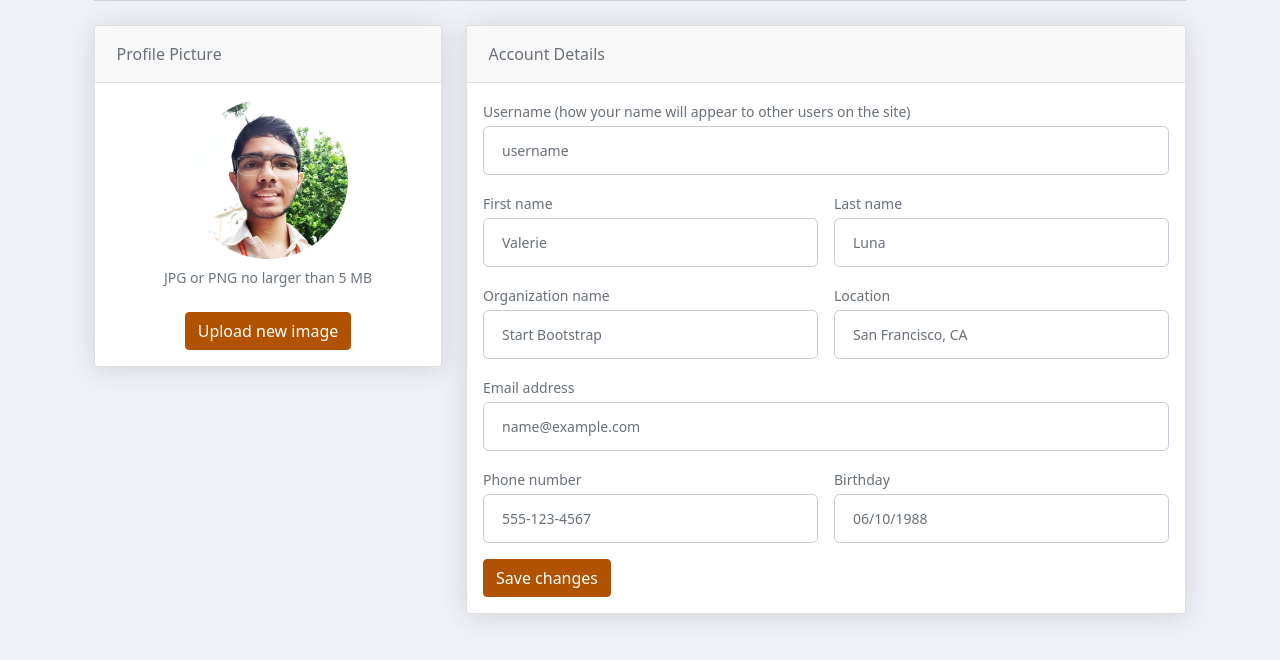
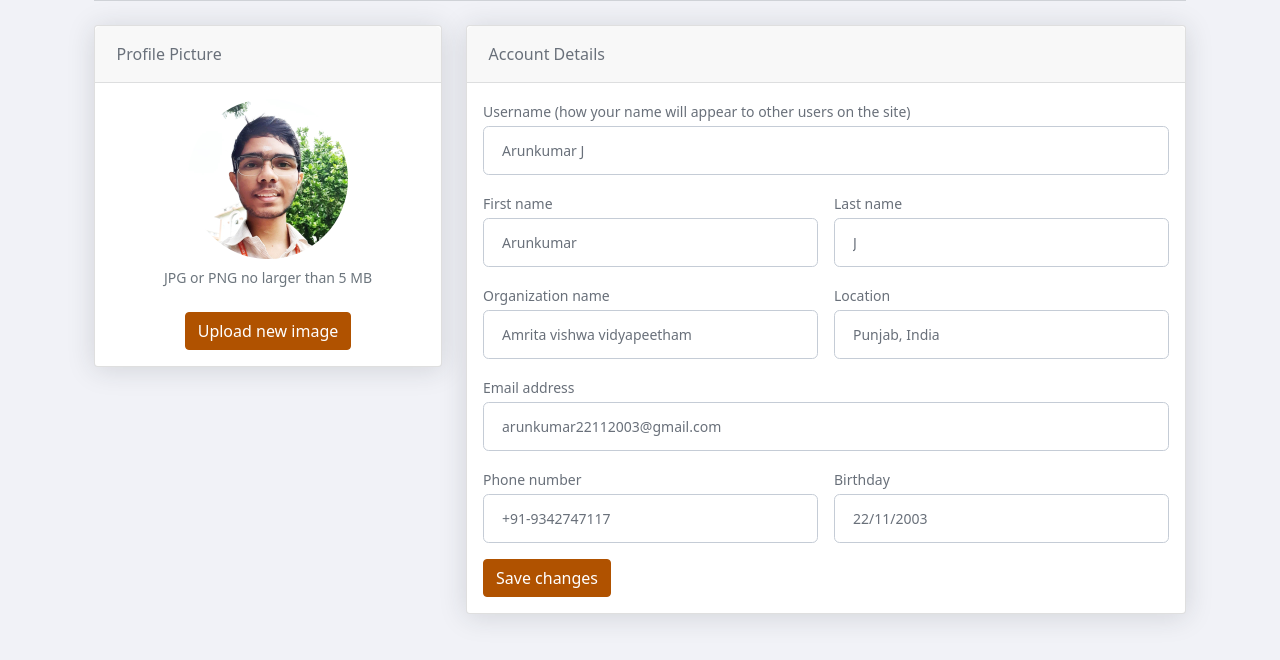
Before and after one commit to Nethra124/PGRKAM-Enhancement, a Django app: page /edit_profile.html in a window 1280 px wide. Shown: the part 66-726 px from the top of the page. Run offline with Django 4.2, Linux system fonts and the light colour scheme; some libraries are stand-ins or nearby versions.

Commit message:
edit profile page

```diff
--- a/templates/edit_profile.html
+++ b/templates/edit_profile.html
@@ -117,19 +117,19 @@ primary.dropdown-toggle {
 
 <div class="mb-3">
 <label class="small mb-1" for="inputUsername">Username (how your name will appear to other users on the site)</label>
-<input class="form-control" id="inputUsername" type="text" placeholder="Enter your username" value="username">
+<input class="form-control" id="inputUsername" type="text" placeholder="Enter your username" value="Arunkumar J">
 </div>
 
 <div class="row gx-3 mb-3">
 
 <div class="col-md-6">
 <label class="small mb-1" for="inputFirstName">First name</label>
-<input class="form-control" id="inputFirstName" type="text" placeholder="Enter your first name" value="Valerie">
+<input class="form-control" id="inputFirstName" type="text" placeholder="Enter your first name" value="Arunkumar">
 </div>
 
 <div class="col-md-6">
 <label class="small mb-1" for="inputLastName">Last name</label>
-<input class="form-control" id="inputLastName" type="text" placeholder="Enter your last name" value="Luna">
+<input class="form-control" id="inputLastName" type="text" placeholder="Enter your last name" value="J">
 </div>
 </div>
 
@@ -137,30 +137,30 @@ primary.dropdown-toggle {
 
 <div class="col-md-6">
 <label class="small mb-1" for="inputOrgName">Organization name</label>
-<input class="form-control" id="inputOrgName" type="text" placeholder="Enter your organization name" value="Start Bootstrap">
+<input class="form-control" id="inputOrgName" type="text" placeholder="Enter your organization name" value="Amrita vishwa vidyapeetham">
 </div>
 
 <div class="col-md-6">
 <label class="small mb-1" for="inputLocation">Location</label>
-<input class="form-control" id="inputLocation" type="text" placeholder="Enter your location" value="San Francisco, CA">
+<input class="form-control" id="inputLocation" type="text" placeholder="Enter your location" value="Punjab, India">
 </div>
 </div>
 
 <div class="mb-3">
 <label class="small mb-1" for="inputEmailAddress">Email address</label>
-<input class="form-control" id="inputEmailAddress" type="email" placeholder="Enter your email address" value="name@example.com">
+<input class="form-control" id="inputEmailAddress" type="email" placeholder="Enter your email address" value="arunkumar22112003@gmail.com">
 </div>
 
 <div class="row gx-3 mb-3">
 
 <div class="col-md-6">
 <label class="small mb-1" for="inputPhone">Phone number</label>
-<input class="form-control" id="inputPhone" type="tel" placeholder="Enter your phone number" value="555-123-4567">
+<input class="form-control" id="inputPhone" type="tel" placeholder="Enter your phone number" value="+91-9342747117">
 </div>
 
 <div class="col-md-6">
 <label class="small mb-1" for="inputBirthday">Birthday</label>
-<input class="form-control" id="inputBirthday" type="text" name="birthday" placeholder="Enter your birthday" value="06/10/1988">
+<input class="form-control" id="inputBirthday" type="text" name="birthday" placeholder="Enter your birthday" value="22/11/2003">
 </div>
 </div>
 
```
